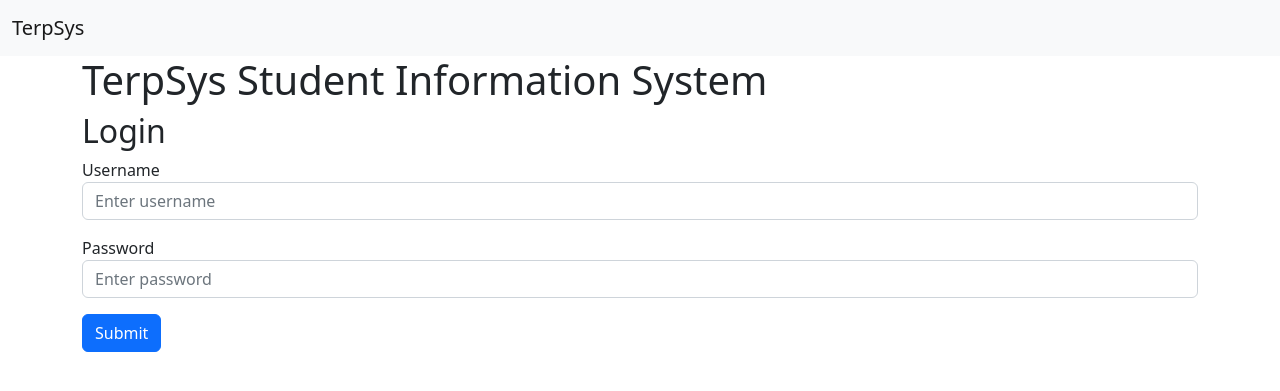
After one commit to kdarakhs/helloWorld, a Flask app: page /login in a window 1280 px wide. The commit adds this page. Shown: the top 391 px of the page. Run offline with Flask 3, Linux system fonts and the light colour scheme.

Commit message:
Created training page and route with authorization requirements.

```diff
--- a/app.py
+++ b/app.py
@@ -1,6 +1,9 @@
 import os
 from flask import Flask, render_template, request, redirect, url_for, flash
-from models import db, Student, Major
+from flask_login import LoginManager, login_user, login_required, logout_user, current_user
+from werkzeug.security import check_password_hash
+from authorize import role_required
+from models import *
 from datetime import datetime as dt
 
 basedir = os.path.abspath(os.path.dirname(__file__))
@@ -11,8 +14,70 @@ app.config['SQLALCHEMY_TRACK_MODIFICATIONS'] = False
 app.config['SECRET_KEY'] = 'beyond_course_scope'
 db.init_app(app)
 
+login_manager = LoginManager()
+login_manager.login_view = 'login' # default login route
+login_manager.init_app(app)
+
+@login_manager.user_loader
+def load_user(user_id):
+    return User.query.get(int(user_id))
+
+
+@app.route('/')
+def home():
+    return redirect(url_for('login'))
+
+
+@app.route('/login', methods=['GET', 'POST'])
+def login():
+    default_route_function = 'student_view_all'
+    default_student_route_function = 'student_view'
+
+    if request.method == 'GET':
+        # Determine where to redirect user if they are already logged in
+        if current_user and current_user.is_authenticated:
+            if current_user.role in ['MANAGER', 'ADMIN']:
+                return redirect(url_for(default_route_function))
+            elif current_user.role == 'STUDENT':
+                return redirect(url_for(default_student_route_function, student_id=0))
+        else:
+            redirect_route = request.args.get('next')
+            return render_template('login.html', redirect_route=redirect_route)
+
+    elif request.method == 'POST':
+        username = request.form.get('username')
+        password = request.form.get('password')
+        redirect_route = request.form.get('redirect_route')
+
+        user = User.query.filter_by(username=username).first()
+
+        # Validate user credentials and redirect them to initial destination
+        if user and check_password_hash(user.password, password):
+            login_user(user)
+
+            if current_user.role in ['MANAGER', 'ADMIN']:
+                return redirect(redirect_route if redirect_route else url_for(default_route_function))
+            elif current_user.role == 'STUDENT':
+                return redirect(redirect_route if redirect_route else url_for(default_student_route_function, student_id=0))
+        else:
+            flash(f'Your login information was not correct. Please try again.', 'error')
+
+        return redirect(url_for('login'))
+
+    return redirect(url_for('login'))
+
+
+@app.route('/logout')
+@login_required
+def logout():
+    logout_user()
+    flash(f'You have been logged out.', 'success')
+    return redirect(url_for('home'))
+
 
 @app.route('/student/view')
+@login_required
+@role_required(['ADMIN', 'MANAGER'])
 def student_view_all():
     students = Student.query.outerjoin(Major, Student.major_id == Major.major_id) \
         .add_entity(Major) \
@@ -22,21 +87,42 @@ def student_view_all():
 
 
 @app.route('/student/view/<int:student_id>')
+@login_required
+@role_required(['ADMIN', 'MANAGER', 'STUDENT'])
 def student_view(student_id):
-    student = Student.query.filter_by(student_id=student_id).first()
-    majors = Major.query.order_by(Major.major) \
-        .order_by(Major.major) \
-        .all()
+    if current_user.role in ['MANAGER', 'ADMIN']:
+        student = Student.query.filter_by(student_id=student_id).first()
+        majors = Major.query.order_by(Major.major) \
+            .all()
 
-    if student:
-        return render_template('student_entry.html', student=student, majors=majors, action='read')
+        if student:
+            return render_template('student_entry.html', student=student, majors=majors, action='read')
 
+        else:
+            flash(f'Student attempting to be viewed could not be found!', 'error')
+            return redirect(url_for('student_view_all'))
+
+    elif current_user.role == 'STUDENT':
+        student = Student.query.filter_by(email=current_user.email).first()
+        majors = Major.query.order_by(Major.major) \
+            .all()
+
+        if student:
+            return render_template('student_entry.html', student=student, majors=majors, action='read')
+
+        else:
+            flash(f'Your record could not be located. Please contact advising.', 'error')
+            return redirect(url_for('error'))
+
+    # This point should never be reached as all roles are accounted for. Adding defensive programming as a double check.
     else:
-        flash(f'Student attempting to be viewed could not be found!', 'error')
-        return redirect(url_for('student_view_all'))
+        flash(f'Invalid request. Please contact support if this problem persists.', 'error')
+        return render_template('error.html')
 
 
 @app.route('/student/create', methods=['GET', 'POST'])
+@login_required
+@role_required(['ADMIN', 'MANAGER'])
 def student_create():
     if request.method == 'GET':
         majors = Major.query.order_by(Major.major) \
@@ -46,23 +132,27 @@ def student_create():
     elif request.method == 'POST':
         first_name = request.form['first_name']
         last_name = request.form['last_name']
+        email = request.form['email']
         major_id = request.form['major_id']
-        email = request.form['email']
+
         birth_date = request.form['birth_date']
         is_honors = True if 'is_honors' in request.form else False
 
-        student = Student(first_name=first_name, last_name=last_name, major_id=major_id,
-                          birth_date=dt.strptime(birth_date, '%Y-%m-%d'), is_honors=is_honors, email=email)
+        student = Student(first_name=first_name, last_name=last_name, email=email, major_id=major_id,
+                          birth_date=dt.strptime(birth_date, '%Y-%m-%d'), is_honors=is_honors)
         db.session.add(student)
         db.session.commit()
         flash(f'{first_name} {last_name} was successfully added!', 'success')
         return redirect(url_for('student_view_all'))
 
-    flash('Invalid action. Please try again.', 'error')
+    # Address issue where unsupported HTTP request method is attempted
+    flash(f'Invalid request. Please contact support if this problem persists.', 'error')
     return redirect(url_for('student_view_all'))
 
 
 @app.route('/student/update/<int:student_id>', methods=['GET', 'POST'])
+@login_required
+@role_required(['ADMIN', 'MANAGER'])
 def student_edit(student_id):
     if request.method == 'GET':
         student = Student.query.filter_by(student_id=student_id).first()
@@ -82,12 +172,12 @@ def student_edit(student_id):
         if student:
             student.first_name = request.form['first_name']
             student.last_name = request.form['last_name']
+            student.email = request.form['email']
             student.major_id = request.form['major_id']
             student.birthdate = dt.strptime(request.form['birth_date'], '%Y-%m-%d')
             student.num_credits_completed = request.form['num_credits_completed']
             student.gpa = request.form['gpa']
             student.is_honors = True if 'is_honors' in request.form else False
-            student.email = request.form['email']
 
             db.session.commit()
             flash(f'{student.first_name} {student.last_name} was successfully updated!', 'success')
@@ -96,13 +186,17 @@ def student_edit(student_id):
 
         return redirect(url_for('student_view_all'))
 
+    # Address issue where unsupported HTTP request method is attempted
+    flash(f'Invalid request. Please contact support if this problem persists.', 'error')
     return redirect(url_for('student_view_all'))
 
 
 @app.route('/student/delete/<int:student_id>')
+@login_required
+@role_required(['ADMIN'])
 def student_delete(student_id):
     student = Student.query.filter_by(student_id=student_id).first()
-
+    print(student_id)
     if student:
         db.session.delete(student)
         db.session.commit()
@@ -113,23 +207,25 @@ def student_delete(student_id):
     return redirect(url_for('student_view_all'))
 
 
-@app.route('/')
-def home():
-    return redirect(url_for('student_view_all'))
+@app.route('/error')
+def error():
+    # Generic error handler to handle various site errors
+    # Before routing to this route, ensure flash function is used
+    return render_template('error.html')
+
+
+@app.route('/training')
+@login_required
+@role_required(['MANAGER', 'ADMIN'])
+def training():
+    return render_template('training.html')
+
+
+@app.errorhandler(404)
+def page_not_found(e):
+    flash(f'Sorry! You are trying to access a page that does not exist. Please contact support if this problem persists.', 'error')
+    return render_template('404.html'), 404
 
 
 if __name__ == '__main__':
-    with app.app_context():
-        db.create_all()
-
-        # Execute only once! Initial loading of available majors
-        """
-        majors = ['Accounting', 'Finance', 'Information Systems', 'International Business', 'Management', \
-                    'Operations Management & Business Analytics', 'Supply Chain Management']
-        for each_major in majors:
-            print(each_major)
-            amajor = Major(major=each_major)
-            db.session.add(amajor)
-            db.session.commit()
-        """
-    app.run()
+    app.run(debug=True)
--- a/templates/base.html
+++ b/templates/base.html
@@ -3,27 +3,72 @@
   <head>
     <meta charset="utf-8">
     <meta name="viewport" content="width=device-width, initial-scale=1">
-    <title>{% block page_title %}{% endblock %}</title>
+    <title>TerpSys Student Information System - {% block page_title %}{% endblock %}</title>
     <link href="https://cdn.jsdelivr.net/npm/bootstrap@5.2.3/dist/css/bootstrap.min.css" rel="stylesheet" integrity="sha384-rbsA2VBKQhggwzxH7pPCaAqO46MgnOM80zW1RWuH61DGLwZJEdK2Kadq2F9CUG65" crossorigin="anonymous">
   </head>
   <body>
         <nav class="navbar navbar-expand-lg navbar-light bg-light">
             <div class="container-fluid">
-    <div class="collapse navbar-collapse" id="navbarSupportedContent">
-      <ul class="navbar-nav me-auto mb-2 mb-lg-0">
+                <button class="navbar-toggler" type="button" data-bs-toggle="collapse" data-bs-target=".dual-collapse2">
+                    <span class="navbar-toggler-icon"></span>
+                </button>
+                <div class="navbar-collapse collapse w-100 order-1 order-md-0 dual-collapse2">
+                    <a class="navbar-brand" href="#">TerpSys</a>
+                    <ul class="navbar-nav me-auto">
+                        {% if current_user.role in ['ADMIN', 'MANAGER'] %}
                         <li class="nav-item">
-          <a class="nav-link" href="{{ url_for('student_view_all') }}">View All Students</a>
+                          <a id="student_view_all" class="nav-link {% if request.endpoint=='student_view_all' %}active{%endif %}" href="{{ url_for('student_view_all') }}">View All Students</a>
                         </li>
                         <li class="nav-item">
-          <a class="nav-link" href="{{ url_for('student_create') }}">Add New Student</a>
+                          <a id="training" class="nav-link {% if request.endpoint=='training' %}active{%endif %}" href="{{ url_for('training') }}">Training</a>
+                        </li>
+                        {% elif current_user.is_authenticated %}
+                        <li class="nav-item">
+                          <a id="student_id" class="nav-link {% if request.endpoint=='student_view' %}active{%endif %}" href="{{ url_for('student_view', student_id=0) }}">View My Record</a>
+                        </li>
+                        {% endif %}
+                        {% if current_user.role in ['ADMIN', 'MANAGER'] %}
+                        <li class="nav-item">
+                          <a id="student_create" class="nav-link {% if request.endpoint=='student_create' %}active{%endif %}" href="{{ url_for('student_create') }}">Add New Student</a>
+                        </li>
+                        {% endif %}
+                    </ul>
+                </div>
+                <div class="mx-auto order-0">
+
+                </div>
+                {% if current_user.is_authenticated %}
+                <div class="navbar-collapse collapse w-100 order-3 dual-collapse2">
+                    <ul class="navbar-nav ms-auto">
+                        <li class="nav-item navbar-text">
+                            Welcome, {{ current_user.first_name }} {{ current_user.last_name }}!
+                        </li>
+                        <li class="nav-item">
+                            <a class="nav-link" href="{{ url_for('logout') }}">Logout</a>
                         </li>
                     </ul>
                 </div>
+                {% endif %}
             </div>
         </nav>
 
     <div class="container">
-        <h1>{% block page_head %}{% endblock %}</h1>
+        <h1>TerpSys Student Information System</h1>
+        <h2>{% block page_head %}{% endblock %}</h2>
+
+        <div class="row">
+            <div class="col">
+                {% with messages = get_flashed_messages(with_categories=true) %}
+                    {% if messages %}
+                        {% for category, message in messages %}
+                            <div class="alert {{ 'alert-success' if category == 'success' else 'alert-danger' }}" role="alert">
+                                {{ message }}
+                            </div>
+                        {% endfor %}
+                    {% endif %}
+                {% endwith %}
+            </div>
+        </div>
 
         {% block page_content %}{% endblock %}
     </div>
--- /dev/null
+++ b/templates/login.html
@@ -0,0 +1,34 @@
+{% extends "base.html" %}
+
+{% block page_title %}
+    Login
+{% endblock %}
+
+{% block page_head %}
+    Login
+{% endblock %}
+
+{% block page_content %}
+
+    <div class="justify-content-center">
+
+        <div class="login-form">
+            <form class="row g-3" action="{{ url_for('login') }}" method="post">
+                    <div class="form-group">
+                        <label for="username">Username</label>
+                        <input type="text" class="form-control" id="username" name="username" placeholder="Enter username" required>
+                    </div>
+                    <div class="form-group">
+                        <label for="password">Password</label>
+                        <input type="password" class="form-control" id="password" name="password" placeholder="Enter password" required>
+                    </div>
+                    <div class="form-group">
+                        {% if redirect_route %}
+                            <input type="hidden" name="redirect_route" value="{{ redirect_route }}">
+                        {% endif %}
+                        <button type="submit" class="btn btn-primary">Submit</button>
+                    </div>
+            </form>
+        </div>
+    </div>
+{% endblock %}
```
Also changed, not shown: authorize.py (added, +18 -0 lines), create_db.py (added, +35 -0 lines), templates/404.html (added, +9 -0 lines), templates/access_denied.html (added, +9 -0 lines), templates/error.html (added, +9 -0 lines), templates/student_entry.html (+48 -23 lines), templates/student_view_all.html (+11 -14 lines), templates/training.html (added, +13 -0 lines). Lines whose indentation alone changed are shown as unchanged.
